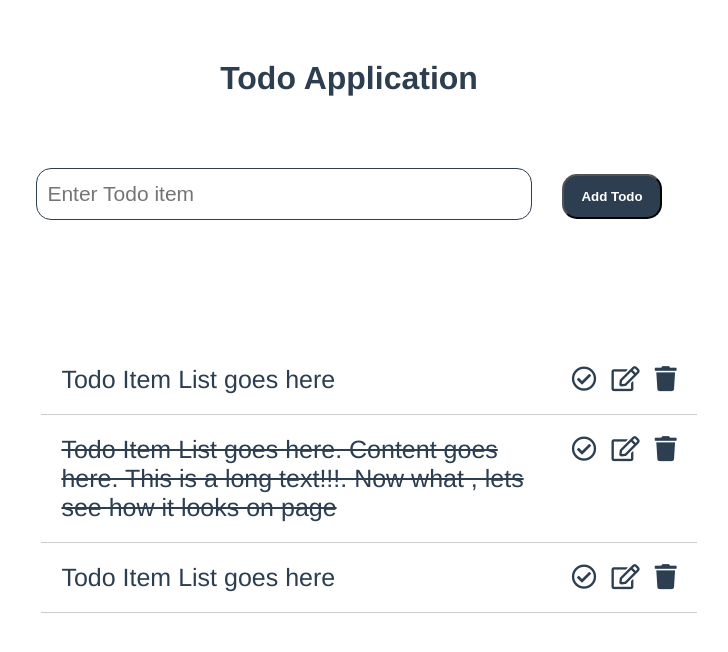
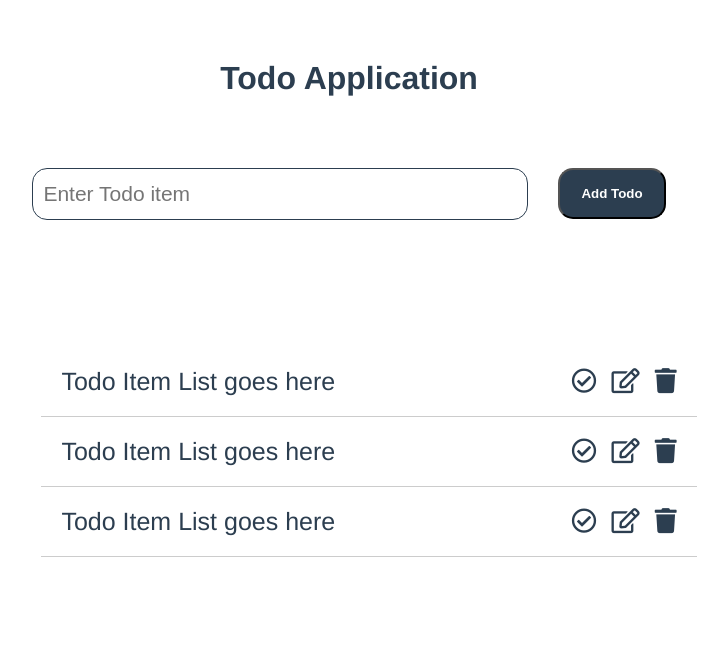
Before and after one commit to pa-prajith/vue-todo, a Vue app: page / in a window 1280 px wide. Shown: the top 652 px of the page, without its empty margins (291-1019 px from the left). Built offline with nearby package versions, Linux system fonts and the light colour scheme.

Commit message:
CSS fixing

```diff
--- a/src/App.vue
+++ b/src/App.vue
@@ -1,27 +1,19 @@
 <template>
-<div id="container">
+<div id="todo-container">
   <header>
     <h1>Todo Application</h1>
   </header>
-  <section class="form-container">
+  <section class="todo-form">
     <form action="">
       <input type="text" placeholder="Enter Todo item">
       <button>Add Todo</button>
     </form>
   </section>
-  <section class="todoList">
+  <section class="todo-list">
     <ul>
       <li>
         <div class="todo-item">Todo Item List goes here</div>
-        <div class="icons">
-          <i class="far fa-check-circle"></i>
-          <i class="far fa-edit"></i>
-          <i class="fas fa-trash"></i>
-        </div>
-      </li>
-      <li>
-        <div class="todo-item done">Todo Item List goes here. Content goes here. This is a long text!!!. Now what , lets see how it looks on page </div>
-        <div class="icons">
+        <div class="todo-icons">
           <i class="far fa-check-circle"></i>
           <i class="far fa-edit"></i>
           <i class="fas fa-trash"></i>
@@ -29,7 +21,15 @@
       </li>
       <li>
         <div class="todo-item">Todo Item List goes here</div>
-        <div class="icons">
+        <div class="todo-icons">
+          <i class="far fa-check-circle"></i>
+          <i class="far fa-edit"></i>
+          <i class="fas fa-trash"></i>
+        </div>
+      </li>
+      <li>
+        <div class="todo-item">Todo Item List goes here</div>
+        <div class="todo-icons">
           <i class="far fa-check-circle"></i>
           <i class="far fa-edit"></i>
           <i class="fas fa-trash"></i>
@@ -61,7 +61,7 @@ export default {
 </script>
 
 <style>
-#container {
+#todo-container {
   font-family: Avenir, Helvetica, Arial, sans-serif;
   -webkit-font-smoothing: antialiased;
   -moz-osx-font-smoothing: grayscale;
@@ -74,15 +74,15 @@ header {
   text-align: center;
 }
 
-/* form-container */
-.form-container {
+/* Form */
+.todo-form {
   width: 75%;
   padding: 50px;
   margin: 0 auto;
   text-align: center;
 }
 
-.form-container input {
+.todo-form input {
   width: 50%;
   margin-right: 30px;
   height: 30px;
@@ -95,23 +95,25 @@ header {
 
 }
 
-.form-container button {
-  padding: 13px 17px;
+.todo-form button {
+  padding: 16px 21px;
   background-color: #2c3e50;
   color: #ffffff;
   border-radius: 15px;
-  font-weight: bold;
+  font-weight: bolder;
+  position: relative;
+  bottom: 3px;
 }
 
-/* Todolist Container */
-.todoList {
+/* Todolist  */
+.todo-list {
   width: 55%;
   padding: 50px;
   margin: 0 auto;
   font-size: 25px;
 }
 
-.todoList ul li {
+.todo-list ul li {
   list-style: none;
   display: flex;
   justify-content: space-between;
@@ -119,7 +121,7 @@ header {
   border-bottom: 1px solid #cccccc;
 }
 
-.done {
+.todo-done {
   text-decoration: line-through;
 }
 
@@ -127,11 +129,11 @@ header {
   font-weight: 500;
 }
 
-.icons {
-  white-space: nowrap;;
+.todo-icons {
+  white-space: nowrap;
 }
 
-.icons i{
+.todo-icons i{
   margin-left: 15px;
   cursor: pointer;
 }
```
